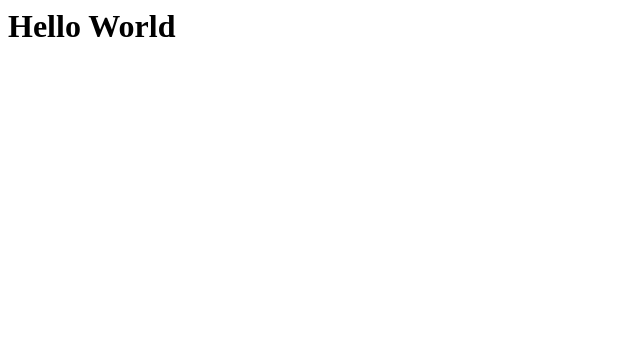
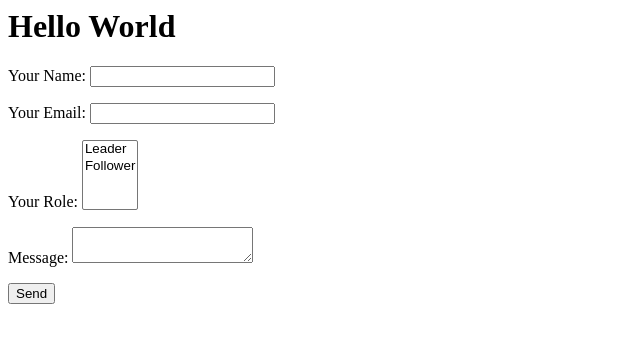
Before and after one commit to Benaiah/benaiah-public-testbed, a website: page site/index.html in a window 1280 px wide. Shown: the whole page, without its empty margins (0-640 px from the left). Drawn offline with Linux system fonts and the light colour scheme.

Commit message:
Add a form

```diff
--- a/site/index.html
+++ b/site/index.html
@@ -1 +1,22 @@
 <h1>Hello World</h1>
+
+<form name="test-form-1" method="POST" data-netlify="true">
+  <p>
+    <label>Your Name: <input type="text" name="name" /></label>
+  </p>
+  <p>
+    <label>Your Email: <input type="email" name="email" /></label>
+  </p>
+  <p>
+    <label>Your Role: <select name="role[]" multiple>
+      <option value="leader">Leader</option>
+      <option value="follower">Follower</option>
+    </select></label>
+  </p>
+  <p>
+    <label>Message: <textarea name="message"></textarea></label>
+  </p>
+  <p>
+    <button type="submit">Send</button>
+  </p>
+</form>
```
